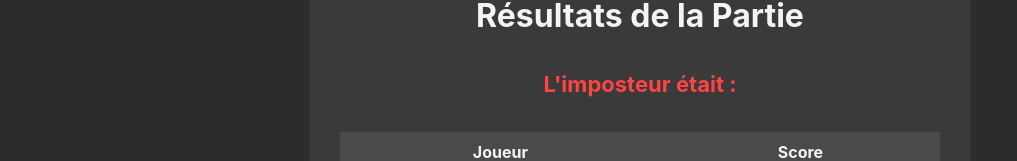
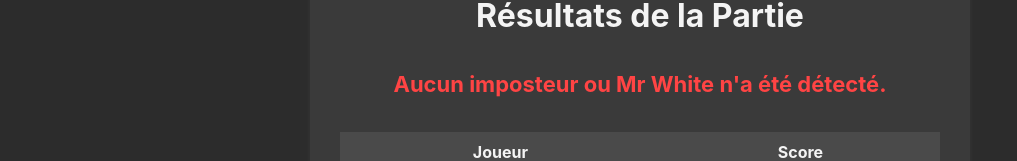
Before and after one commit to LeandreGi/imposteur_AWS, a React (Create React App) app in the folder imposteur_aws/: page /score in a window 1280 px wide. Shown: the part 314-475 px from the top of the page, without its empty margins (0-1017 px from the left). Built offline with nearby package versions, Linux system fonts and the light colour scheme; no server answers.

Commit message:
Correction de nombreux bugs concernant mrwhite

```diff
--- a/imposteur_aws/src/pages/game_page/GamePage.jsx
+++ b/imposteur_aws/src/pages/game_page/GamePage.jsx
@@ -150,11 +150,13 @@ const GamePage = () => {
   };
 
   useEffect(() => {
+
     socket.on('mrWhiteGuessPrompt', () => {
       if (myRole === 'mrWhite') {
         setMrWhiteCanGuess(true);
       }
     });
+
     socket.on('mrWhiteWon', ({ winnerId }) => {
       if (winnerId === userId) {
         alert("Bravo ! Vous avez deviné le mot et gagné la partie !");
--- a/imposteur_aws/src/pages/lobby_page/GameContext.jsx
+++ b/imposteur_aws/src/pages/lobby_page/GameContext.jsx
@@ -76,9 +76,18 @@ export const GameProvider = ({ children }) => {
         });
 
         socket.on('gameEnded', (data) => {
-            setScores(data.scores);
-            setImpostor(data.impostor);
-        });
+            if (data && data.scores) {
+              setScores(data.scores);
+              setImpostor(data.impostor);
+            } else {
+              const initialScores = {};
+              players.forEach(player => {
+                initialScores[player.id] = 0;
+              });
+              setScores(initialScores);
+              setImpostor(null);
+            }
+          });
 
         // nettoyage du listener socket
         return () => {
--- a/imposteur_aws/src/pages/score_page/ScorePage.jsx
+++ b/imposteur_aws/src/pages/score_page/ScorePage.jsx
@@ -4,14 +4,21 @@ import { useNavigate } from 'react-router-dom';
 import './ScorePage.css';
 
 const ScorePage = () => {
-    const { players, scores, impostor } = useGameContext();
+    const { players, scores } = useGameContext();
     const navigate = useNavigate();
+
+    // Filtrer tous les joueurs qui sont imposteurs ou MrWhite
+    const badGuys = players.filter(player => player.role === 'imposteur' || player.role === 'mrWhite');
 
     return (
         <div className="ScorePage">
           <div className="page_wrapper_score_page">
             <h1>Résultats de la Partie</h1>
-            <h2 className="impostor_announcement">L'imposteur était : {impostor?.pseudo}</h2>
+            <h2 className="impostor_announcement">
+              {badGuys.length > 0
+                ? `Les imposteurs/Mr White étaient : ${badGuys.map(p => p.pseudo).join(', ')}`
+                : "Aucun imposteur ou Mr White n'a été détecté."}
+            </h2>
 
             <table className="score_table">
                 <thead>
@@ -23,7 +30,11 @@ const ScorePage = () => {
                 <tbody>
                     {players.map(player => (
                         <tr key={player.id}>
-                            <td>{player.pseudo} {player.role === 'imposteur' ? "(Imposteur)" : ""}</td>
+                            <td>
+                              {player.pseudo}{" "}
+                              {player.role === 'imposteur' && "(Imposteur)"}
+                              {player.role === 'mrWhite' && "(Mr White)"}
+                            </td>
                             <td>{scores[player.id] || 0} points</td>
                         </tr>
                     ))}
```
Also changed, not shown: imposteur_aws/server.js (+17 -3 lines).
